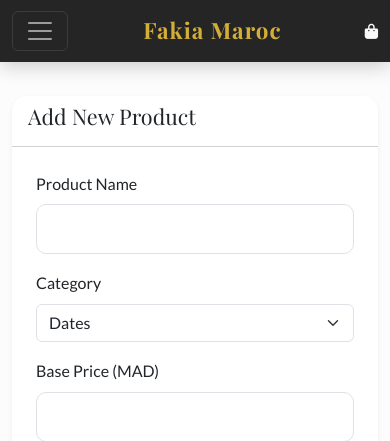
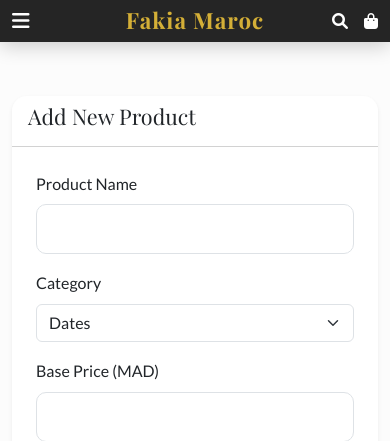
Before and after one commit to Ahmed-Achtatar/LuxFakya, a Flask app: page /admin/add in a window 390 px wide. Shown: the top 441 px of the page. Run offline with Flask 3, Linux system fonts and the light colour scheme; the visitor is signed in with stand-in values (Sample User, id 1); some libraries are stand-ins or nearby versions.

Commit message:
Update mobile navbar to match XStore Spices design

```diff
--- a/static/css/style.css
+++ b/static/css/style.css
@@ -510,3 +510,70 @@ footer .social-icon {
     padding-top: 2px;
     padding-bottom: 2px;
 }
+
+/* Mobile Offcanvas Menu Styling */
+.offcanvas {
+    background-color: var(--dark-bg) !important;
+}
+
+.offcanvas-header .btn-close-white {
+    opacity: 0.8;
+}
+
+.offcanvas-body .nav-link {
+    color: var(--light-text) !important;
+    font-size: 1.1rem;
+    padding: 0.8rem 0;
+    border-bottom: 1px solid rgba(255, 255, 255, 0.05);
+    margin-left: 0;
+}
+
+.offcanvas-body .nav-link:hover, .offcanvas-body .nav-link:focus {
+    color: var(--primary-gold) !important;
+    padding-left: 10px;
+}
+
+.offcanvas-body .dropdown-menu {
+    background-color: transparent;
+    border: none;
+    box-shadow: none;
+    padding-left: 1rem;
+    padding-top: 0;
+    padding-bottom: 0;
+}
+
+.offcanvas-body .dropdown-item {
+    color: rgba(255, 255, 255, 0.7);
+    padding: 0.6rem 0;
+    font-size: 1rem;
+}
+
+.offcanvas-body .dropdown-item:hover {
+    color: var(--primary-gold);
+    background-color: transparent;
+    padding-left: 5px;
+}
+
+/* Mobile Header Layout */
+@media (max-width: 991.98px) {
+    .navbar-brand {
+        position: absolute;
+        left: 50%;
+        transform: translateX(-50%);
+        margin: 0 !important;
+        z-index: 10;
+        text-align: center;
+        width: auto;
+    }
+
+    /* Ensure icons don't overlap logo on very small screens */
+    .navbar .container-fluid {
+        position: relative;
+        justify-content: space-between; /* Ensure left/right spacing */
+    }
+
+    .offcanvas {
+        width: 300px;
+        border-right: 1px solid rgba(255,255,255,0.1);
+    }
+}
--- a/templates/base.html
+++ b/templates/base.html
@@ -27,8 +27,9 @@
 <body class="d-flex flex-column min-vh-100">
     <nav class="navbar navbar-expand-lg navbar-dark fixed-top {% if request.endpoint == 'main.index' %}navbar-transparent{% else %}bg-dark-scrolled{% endif %} transition-all" id="mainNavbar">
         <div class="container-fluid px-lg-5 position-relative">
-            <button class="navbar-toggler" type="button" data-bs-toggle="collapse" data-bs-target="#navbarContent" aria-controls="navbarContent" aria-expanded="false" aria-label="Toggle navigation">
-                <span class="navbar-toggler-icon"></span>
+            <!-- Mobile Toggle (Left) -->
+            <button class="d-lg-none btn border-0 text-white p-0 me-2" type="button" data-bs-toggle="offcanvas" data-bs-target="#mobileMenu" aria-controls="mobileMenu">
+                <i class="fas fa-bars fa-lg"></i>
             </button>
 
             <!-- Mobile Logo (Center) -->
@@ -36,9 +37,10 @@
                 Fakia Maroc
             </a>
 
-            <!-- Right Icons Mobile (Cart only?) - Optional, but keeps layout balanced -->
-             <div class="d-flex d-lg-none align-items-center">
-                 <a class="nav-link position-relative text-white" href="{{ url_for('main.cart') }}">
+            <!-- Mobile Icons (Right) -->
+             <div class="d-flex d-lg-none align-items-center gap-3">
+                 <a class="text-white" href="#"><i class="fas fa-search"></i></a>
+                 <a class="position-relative text-white" href="{{ url_for('main.cart') }}">
                     <i class="fas fa-shopping-bag"></i>
                     {% if session.get('cart') %}
                     <span class="position-absolute top-0 start-100 translate-middle badge rounded-pill bg-gold" style="font-size: 0.5rem;">
@@ -48,7 +50,7 @@
                 </a>
              </div>
 
-            <div class="collapse navbar-collapse justify-content-between align-items-center" id="navbarContent">
+            <div class="collapse navbar-collapse justify-content-between align-items-center d-none d-lg-flex" id="navbarContent">
                 <!-- Left Nav: Menu Links -->
                 <ul class="navbar-nav mb-2 mb-lg-0">
                      <li class="nav-item"><a class="nav-link" href="{{ url_for('main.index') }}"><i class="fas fa-home d-none d-lg-inline-block"></i><span class="d-lg-none">Home</span></a></li>
@@ -113,6 +115,48 @@
             </div>
         </div>
     </nav>
+
+    <!-- Mobile Offcanvas Menu -->
+    <div class="offcanvas offcanvas-start bg-dark text-white" tabindex="-1" id="mobileMenu" aria-labelledby="mobileMenuLabel">
+        <div class="offcanvas-header border-bottom border-secondary">
+            <h5 class="offcanvas-title font-serif text-gold" id="mobileMenuLabel">Menu</h5>
+            <button type="button" class="btn-close btn-close-white" data-bs-dismiss="offcanvas" aria-label="Close"></button>
+        </div>
+        <div class="offcanvas-body">
+            <ul class="navbar-nav flex-column">
+                <li class="nav-item"><a class="nav-link" href="{{ url_for('main.index') }}">Home</a></li>
+                <li class="nav-item">
+                    <a class="nav-link d-flex justify-content-between align-items-center" data-bs-toggle="collapse" href="#mobileCategories" role="button" aria-expanded="false" aria-controls="mobileCategories">
+                        Categories <i class="fas fa-chevron-down small"></i>
+                    </a>
+                    <div class="collapse ps-3" id="mobileCategories">
+                        <ul class="navbar-nav">
+                            <li><a class="nav-link py-1" href="{{ url_for('main.shop', category='Dates') }}">Dates</a></li>
+                            <li><a class="nav-link py-1" href="{{ url_for('main.shop', category='Nuts') }}">Nuts</a></li>
+                            <li><a class="nav-link py-1" href="{{ url_for('main.shop', category='Dried Fruits') }}">Dried Fruits</a></li>
+                            <li><a class="nav-link py-1" href="{{ url_for('main.shop', category='Gift Boxes') }}">Gift Boxes</a></li>
+                        </ul>
+                    </div>
+                </li>
+                <li class="nav-item"><a class="nav-link" href="{{ url_for('main.shop') }}">Shop</a></li>
+                <li class="nav-item"><a class="nav-link" href="#">Recipes</a></li>
+                <li class="nav-item"><a class="nav-link" href="#">About us</a></li>
+                <li class="nav-item"><a class="nav-link" href="#">Blog</a></li>
+                <li class="nav-item"><a class="nav-link" href="#">Contacts</a></li>
+            </ul>
+
+            <hr class="border-secondary my-4">
+
+            <div class="d-flex flex-column gap-3">
+                {% if not current_user.is_authenticated %}
+                <a href="{{ url_for('admin.login') }}" class="btn btn-outline-light w-100 rounded-pill">Login / Register</a>
+                {% else %}
+                <a href="{{ url_for('admin.dashboard') }}" class="btn btn-outline-light w-100 rounded-pill">My Account</a>
+                <a href="{{ url_for('admin.logout') }}" class="btn btn-gold w-100 rounded-pill">Logout</a>
+                {% endif %}
+            </div>
+        </div>
+    </div>
 
     <main class="flex-grow-1">
         <!-- Toast Container -->
```
